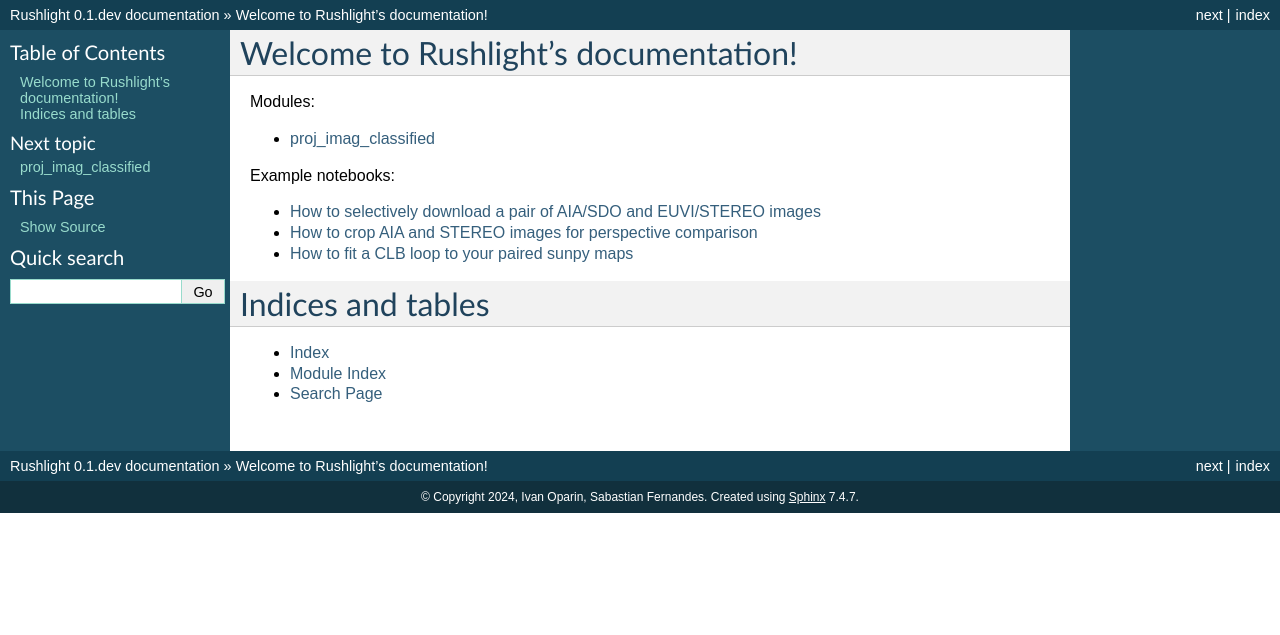
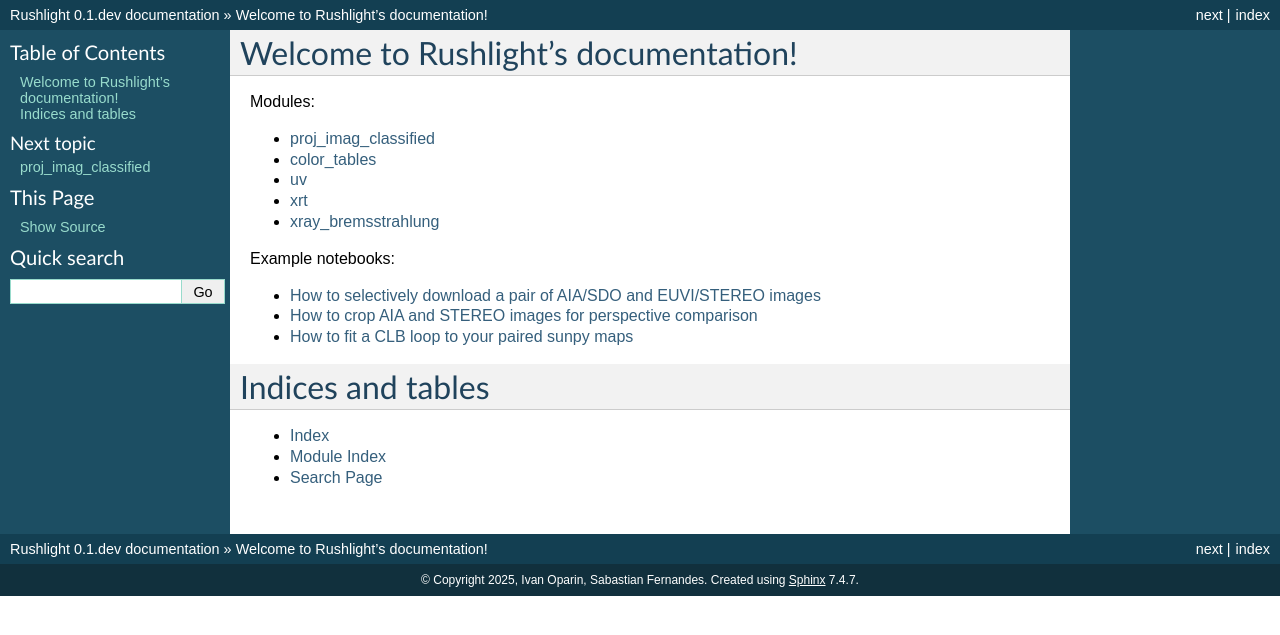
Before and after one commit to pasvalietis/rad_transfer, a Sphinx documentation site: the page built from docs/source/index.rst, in a window 1280 px wide. Shown: the top 635 px of the page. Built offline with Sphinx 7.4.7, drawn with Linux system fonts in a browser that asks for light colours.

Commit message:
Adding colortables + emission models

```diff
--- a/docs/source/conf.py
+++ b/docs/source/conf.py
@@ -1,6 +1,7 @@
 # If extensions (or modules to document with autodoc) are in another directory,
 # add these directories to sys.path here.
 import sys
+from datetime import datetime
 from pathlib import Path
 sys.path.insert(0, str(Path(__file__).resolve().parents[2]))
 sys.path.insert(0, '/home/gabriel/rad_transfer')
@@ -15,7 +16,7 @@ sys.path.insert(0, '/home/gabriel/rad_transfer/rushlight/user_notebooks')
 # https://www.sphinx-doc.org/en/master/usage/configuration.html#project-information
 
 project = 'Rushlight'
-copyright = '2024, Ivan Oparin, Sabastian Fernandes'
+copyright = f'{datetime.now().year}, Ivan Oparin, Sabastian Fernandes'
 author = 'Ivan Oparin, Sabastian Fernandes'
 release = '0.1.dev'
 
--- a/docs/source/index.rst
+++ b/docs/source/index.rst
@@ -11,6 +11,10 @@ Welcome to Rushlight's documentation!
    :caption: Modules:
 
    proj_imag_classified
+   color_tables
+   uv
+   xrt
+   xray_bremsstrahlung
 
 .. toctree::
    :maxdepth: 1
```
Also changed, not shown: docs/source/color_tables.rst (added, +7 -0 lines), docs/source/uv.rst (added, +7 -0 lines), docs/source/xray_bremsstrahlung.rst (added, +7 -0 lines), docs/source/xrt.rst (added, +7 -0 lines).
